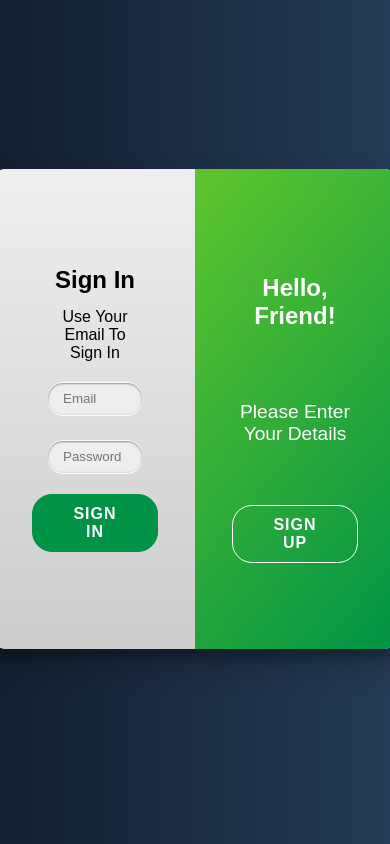
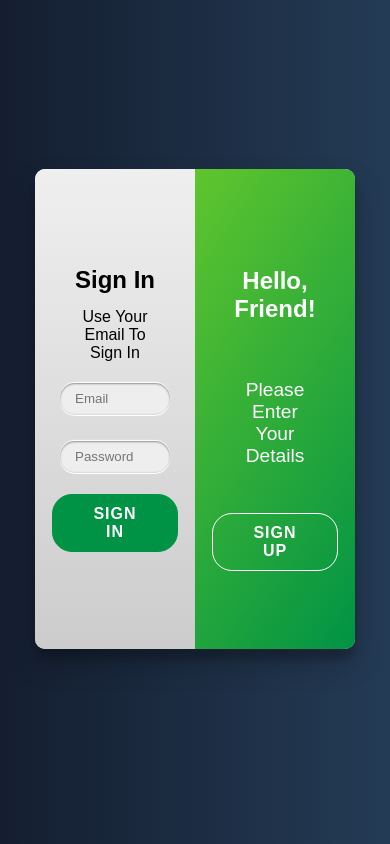
Before and after one commit to ethancollins0/capstone-frontend, a Vue app: page /login in a window 390 px wide. Built offline with nearby package versions, Linux system fonts and the light colour scheme; what vue-clipboard2 would draw is missing.

Commit message:
styling and login adjusted for mobile

```diff
--- a/src/components/Home/Navbar.vue
+++ b/src/components/Home/Navbar.vue
@@ -4,7 +4,7 @@
             <img @click="goHome" src='@/assets/logo.png' alt='github logo' /> <!-- TEMP SRC, CHANGE -->
         </div>
         <div class='welcome'>
-            <h1>Plant keeper aliverer</h1>
+            <h1>Water.Pi</h1>
         </div>
         <div class='social'>
                 <img id='social-github' @click="handleClick" name='github' src='@/assets/github.png' alt='github logo' />
@@ -67,7 +67,7 @@ export default {
 
         img {
                 height: 60%;
-                margin-right: 5px;
+                margin-right: 4px;
             }
 
         img:hover {
@@ -75,11 +75,37 @@ export default {
         }
 
         .social {
-            max-width: 155px;
+            width: 160px;
             padding-right: 10px;
             display: flex;
             align-items: center;
             flex-direction: row;
         }
     }
+
+    @media screen and (max-width: 320px) {
+         .navbar {
+             width: 300px;
+             img {
+                 max-height: 30px;
+             }
+         }
+
+         .social {
+             display: flex;
+             justify-content: flex-end;
+             img {
+                 height: 45%;
+             }
+         }
+    }
+
+
+    @media screen and (max-width: 550) {
+        .navbar {
+            .welcome {
+               margin-left: 50px;
+            }
+        }
+    }
 </style>
--- a/src/components/Home/System.vue
+++ b/src/components/Home/System.vue
@@ -140,7 +140,6 @@
         .delete-icon {
             height: 70%;
             max-height: 40px;
-            padding-bottom: 20px;
         }
 
 
@@ -235,4 +234,10 @@
             width: 320px;
         }
     }
+
+    @media screen and (max-device-width: 320) {
+        .system {
+            width: 300px;
+        }
+    }
 </style>
--- a/src/components/Home/Systems.vue
+++ b/src/components/Home/Systems.vue
@@ -227,4 +227,10 @@
             max-width: 320px;
         }
     }
+
+    @media screen and (max-device-width: 320px) {
+        .systems {
+            width: 280px;
+        }
+    }
 </style>
--- a/src/components/Login/SignIn.vue
+++ b/src/components/Login/SignIn.vue
@@ -359,13 +359,13 @@ export default {
 
     @media screen and (max-width: 900px){
         .container {
-            width: 800px
+            width: 750px
         }
     }
 
     @media screen and (max-width: 800px) {
         .container {
-            width: 700px;
+            width: 550px;
         }
     }
 
@@ -377,14 +377,34 @@ export default {
 
     @media screen and (max-width: 500px) {
         .container {
-            width: 450px;
+            width: 390px;
         }
     }
-    @media screen and (max-width: 450px){
+    @media screen and (max-width: 400px){
         .container {
-            width: 400px;
-            input {
-                width: 80%;
+            width: 320px;
+            .sign-in {
+                h2 {
+                    width: max-content;
+                }
+                input {
+                    width: 200%;;
+                }
+                div {
+                    width: 80px;
+                }
+            }
+
+            .sign-up {
+                h2 {
+                    width: max-content;
+                }
+                input {
+                    width: 200%;;
+                }
+                div {
+                    width: 80px;
+                }
             }
         }
     }
```
